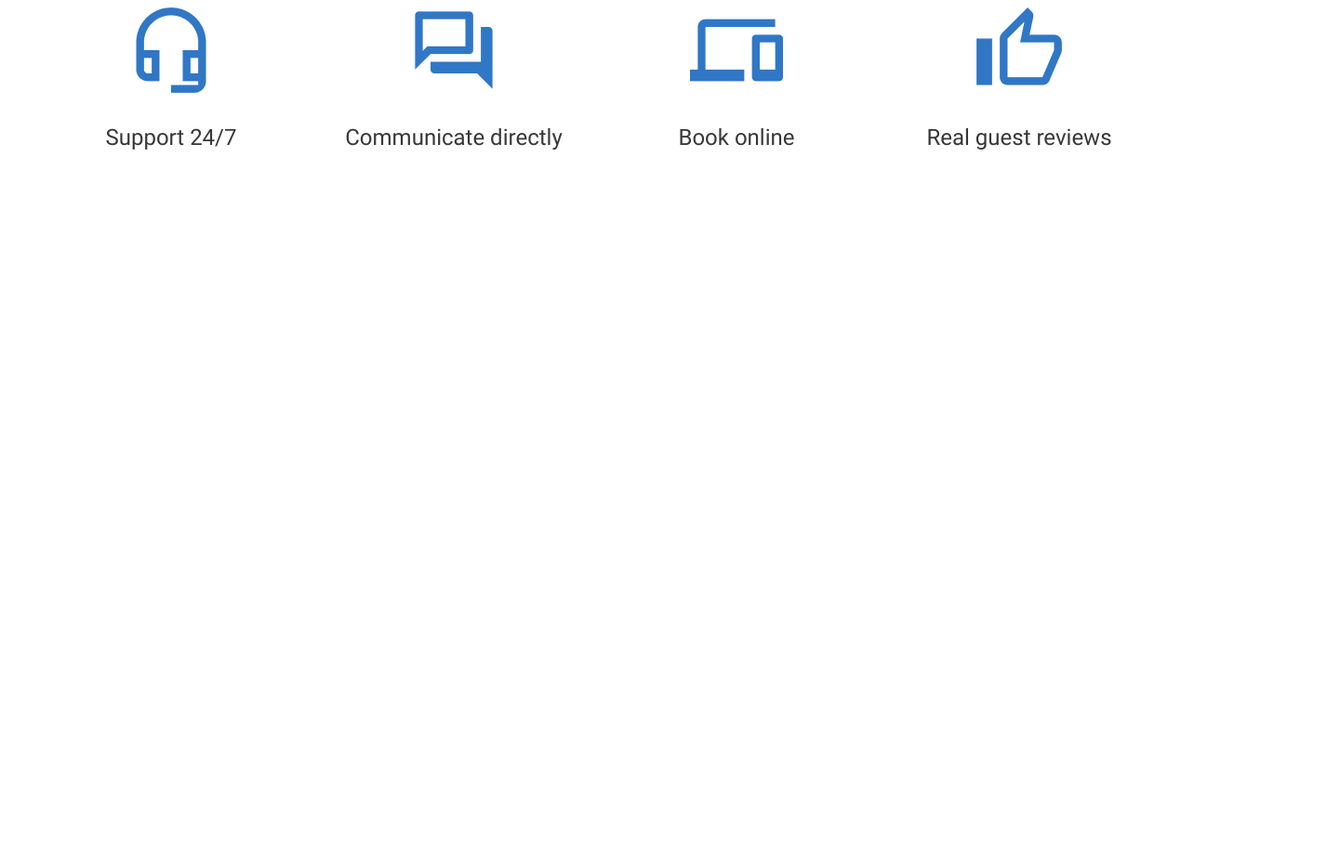
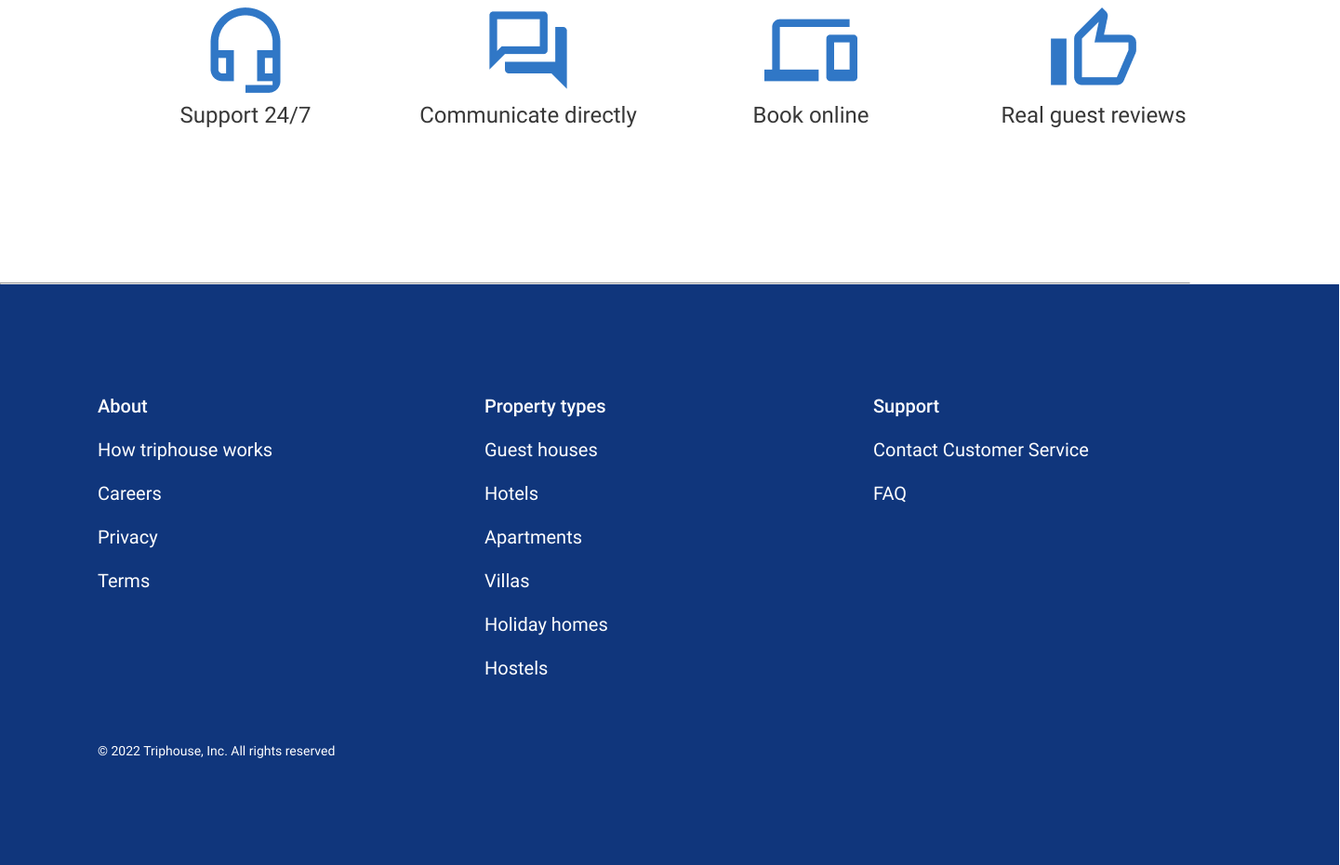
Before and after one commit to Thisismaria/if-html, a website: page index.html in a window 1280 px wide. Shown: the part 241-1172 px from the top of the page at 93% size, 1441 px wide, since content can reach past the window. Before the commit the page ends 800 px from the top, so only its background shows below. Drawn offline with Linux system fonts and the light colour scheme.

Commit message:
Added Footer section

```diff
--- a/index.html
+++ b/index.html
@@ -30,5 +30,40 @@
         <p>Real guest reviews</p>
       </div>
     </div>
+    <hr />
+    <div class="footer">
+      <div class="container">
+        <div class="about">
+          <ul class="about-list">
+            <li class="header">About</li>
+            <li>How triphouse works</li>
+            <li>Careers</li>
+            <li>Privacy</li>
+            <li>Terms</li>
+          </ul>
+        </div>
+        <div class="property-type">
+          <ul class="property-type-list">
+            <li class="header">Property types</li>
+            <li>Guest houses</li>
+            <li>Hotels</li>
+            <li>Apartments</li>
+            <li>Villas</li>
+            <li>Holiday homes</li>
+            <li>Hostels</li>
+          </ul>
+        </div>
+        <div class="support">
+          <ul class="support-type-list">
+            <li class="header">Support</li>
+            <li>Contact Customer Service</li>
+            <li>FAQ</li>
+          </ul>
+        </div>
+      </div>
+      <span class="rights"
+        >&#169; 2022 Triphouse, Inc. All rights reserved</span
+      >
+    </div>
   </body>
 </html>
--- a/styles/styles.css
+++ b/styles/styles.css
@@ -1,7 +1,11 @@
-@import url('./fonts.css');
+@import url("./fonts.css");
 
+* {
+  margin: 0;
+}
 .offers {
   text-align: center;
+  width: 1440px;
 }
 
 .title {
@@ -12,12 +16,11 @@
 
 .title-offer {
   color: #383838;
-  font-family: 'Roboto', sans-serif;
+  font-family: "Roboto", sans-serif;
   font-weight: 500;
   font-size: 40px;
   line-height: 47px;
   margin-bottom: 20px;
-
 }
 .bar {
   width: 100px;
@@ -37,7 +40,7 @@
 }
 
 .icons {
-  font-family: 'Roboto', sans-serif;
+  font-family: "Roboto", sans-serif;
   font-weight: 400;
   font-size: 24px;
   line-height: 28px;
@@ -49,3 +52,81 @@
   height: 100px;
   width: 100px;
 }
+
+.footer {
+  background-color: #10367c;
+  width: 1440px;
+  height: 625px;
+
+  font-family: "Roboto", sans-serif;
+  font-style: normal;
+  font-weight: 400;
+  font-size: 20px;
+  line-height: 23px;
+  color: white;
+}
+.container {
+  padding: 120px 272px 64px 105px;
+  width: 1064px;
+  display: flex;
+}
+
+.container .property-type,
+.about,
+.support {
+  padding-top: 0;
+}
+
+.footer ul {
+  list-style: none;
+  margin: 0;
+  padding: 0;
+}
+
+.footer ul .header {
+  font-weight: 500;
+}
+
+.footer li {
+  margin-bottom: 24px;
+}
+
+.about {
+  width: 193px;
+  height: 211px;
+}
+.about ul {
+  width: 193px;
+  height: 211px;
+}
+
+.property-type {
+  margin-left: 223px;
+  width: 133px;
+  height: 305px;
+}
+
+.property-type ul {
+  width: 133px;
+  height: 305px;
+}
+
+.support {
+  width: 232px;
+  height: 117px;
+  margin-left: 285px;
+}
+.support ul {
+  width: 232px;
+  height: 117px;
+}
+.rights {
+  margin-bottom: 120px;
+  margin-left: 105px;
+  font-family: "Roboto", sans-serif;
+  font-style: normal;
+  font-weight: 400;
+  font-size: 14px;
+  line-height: 16px;
+  text-align: center;
+}
```
Also changed, not shown: styles/fonts.css (+12 -6 lines).
